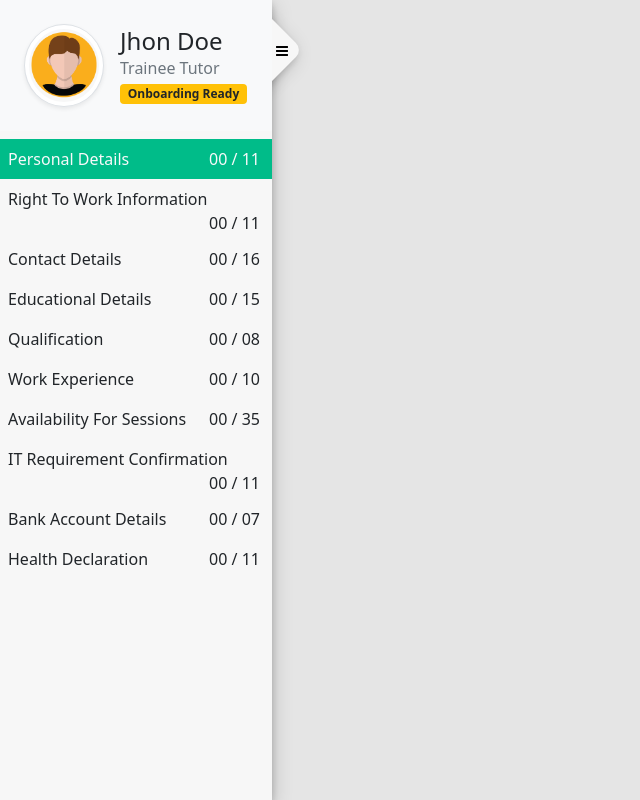
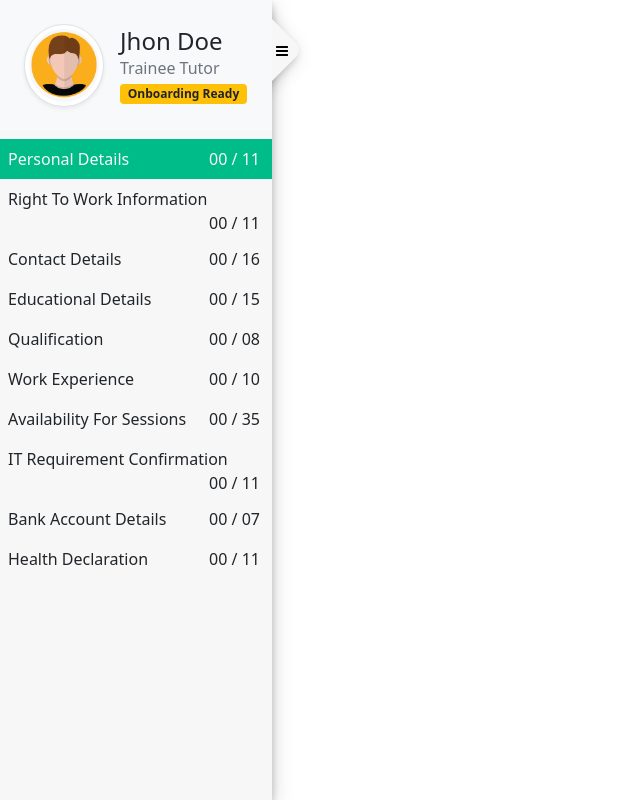
Before and after one commit to yasiruTSG/hrisv1, a PHP site: page /view/test.php in a window 1280 px wide. Shown: the whole page, without its empty margins (0-640 px from the left). Run offline with PHP 8.4, Linux system fonts and the light colour scheme.

```diff
--- a/template/css/style.css
+++ b/template/css/style.css
@@ -1,5 +1,5 @@
 .bg-hris-forms{
-    background-color: #E5E5E5;!important;
+    background-color: #ffffff;!important;
 }
 .bg-hris {
     background-color: #00BC89;!important;
@@ -21,7 +21,7 @@
     left: 0;
     box-shadow: 0 4px 8px 0 rgba(0, 0, 0, 0.2), 0 6px 20px 0 rgba(0, 0, 0, 0.19);
     transition: all 0.4s;
-    background: #F7F7F7;
+    background: #f7f7f7;
 }
 .page-content {
     width: calc(100% - 17rem);
```
